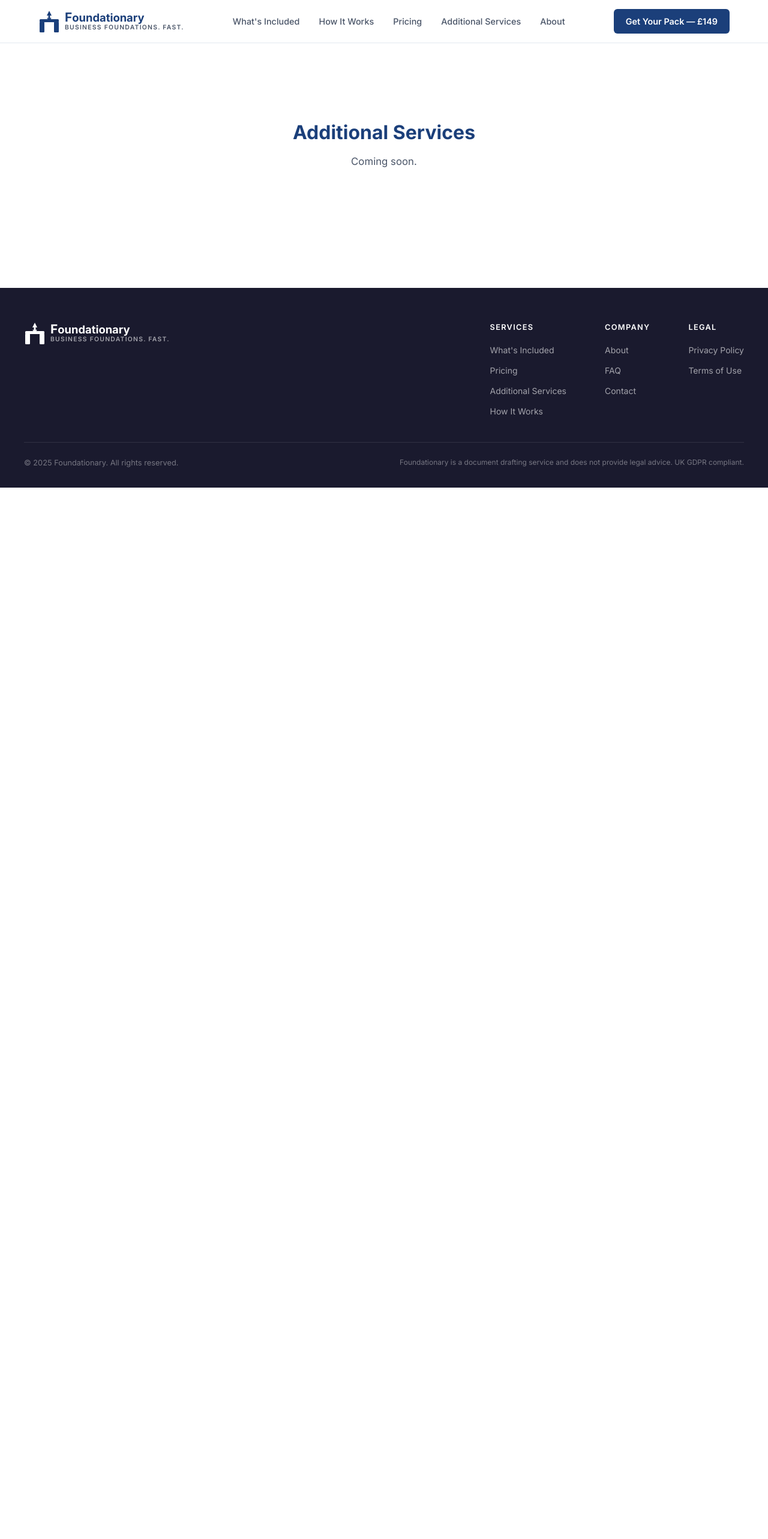
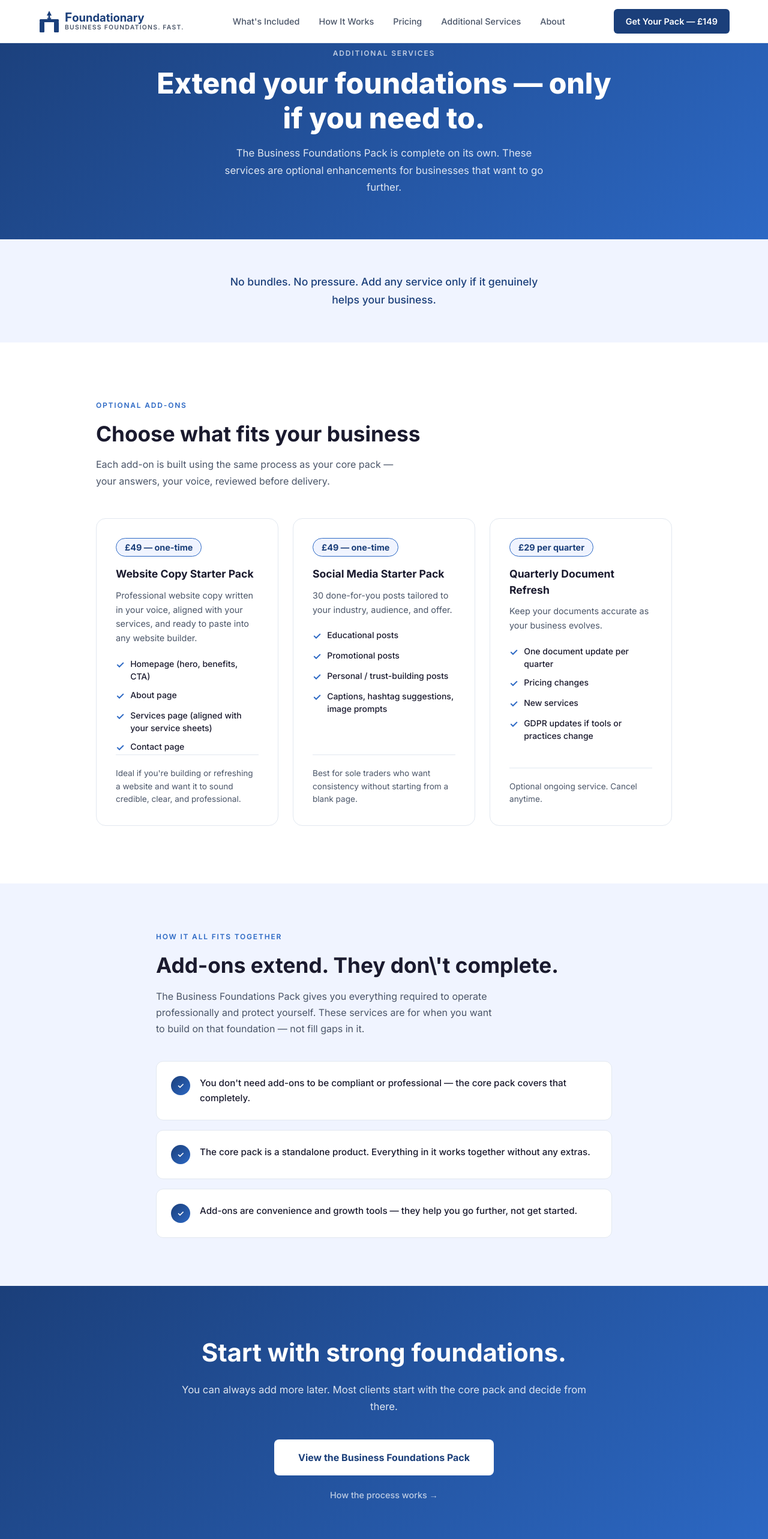
Before and after one commit to FredTheFork/PlanningIndex, a React (Vite) app: page /additional-services in a window 1280 px wide. Shown: the top 2566 px of the page at 60% size. Before the commit the page ends 813 px from the top, so only its background shows below. Built offline with nearby package versions, Linux system fonts and the light colour scheme.

Commit message:
Create Additional Services page

```diff
--- a/src/App.tsx
+++ b/src/App.tsx
@@ -4,6 +4,7 @@ import Layout from './components/Layout';
 import WhatsIncludedPage from './pages/WhatsIncludedPage';
 import PricingPage from './pages/PricingPage';
 import HowItWorksPage from './pages/HowItWorksPage';
+import AdditionalServicesPage from './pages/AdditionalServicesPage';
 import Hero from './components/Hero';
 import SocialProof from './components/SocialProof';
 import Problem from './components/Problem';
@@ -61,7 +62,7 @@ function App() {
           <Route path="/whats-included" element={<WhatsIncludedPage />} />
           <Route path="/pricing" element={<PricingPage />} />
           <Route path="/how-it-works" element={<HowItWorksPage />} />
-          <Route path="/additional-services" element={<PlaceholderPage title="Additional Services" />} />
+          <Route path="/additional-services" element={<AdditionalServicesPage />} />
           <Route path="/about" element={<PlaceholderPage title="About" />} />
           <Route path="/faq" element={<PlaceholderPage title="FAQ" />} />
         </Route>
--- /dev/null
+++ b/src/pages/AdditionalServicesPage.jsx
@@ -0,0 +1,286 @@
+import { Link } from 'react-router-dom';
+
+/* ─── shared ─── */
+
+function SectionLabel({ children }) {
+  return (
+    <span
+      className="font-inter font-semibold text-medium-blue uppercase block mb-3"
+      style={{ fontSize: '0.75rem', letterSpacing: '0.15em' }}
+    >
+      {children}
+    </span>
+  );
+}
+
+/* ─── 1. Page Header ─── */
+
+function PageHeader() {
+  return (
+    <section
+      className="text-center px-6"
+      style={{
+        padding: '80px 0 72px',
+        background: 'linear-gradient(135deg, #1B3F7A 0%, #2C68C4 100%)',
+      }}
+    >
+      <div className="mx-auto" style={{ maxWidth: 800 }}>
+        <span
+          className="font-inter font-semibold uppercase block"
+          style={{
+            fontSize: '0.75rem',
+            letterSpacing: '0.15em',
+            color: 'rgba(255,255,255,0.7)',
+          }}
+        >
+          ADDITIONAL SERVICES
+        </span>
+        <h1
+          className="font-inter font-extrabold text-white mt-3"
+          style={{ fontSize: 'clamp(2rem, 4vw, 3rem)', lineHeight: 1.2 }}
+        >
+          Extend your foundations — only if you need to.
+        </h1>
+        <p
+          className="font-inter font-normal mx-auto mt-4 leading-[1.7]"
+          style={{
+            fontSize: '1.05rem',
+            color: 'rgba(255,255,255,0.85)',
+            maxWidth: 560,
+          }}
+        >
+          The Business Foundations Pack is complete on its own. These services are optional enhancements for businesses that want to go further.
+        </p>
+      </div>
+    </section>
+  );
+}
+
+/* ─── 2. Core Message Strip ─── */
+
+function CoreMessage() {
+  return (
+    <section className="bg-off-white py-14 px-6">
+      <p
+        className="font-inter font-medium text-navy text-center mx-auto leading-[1.7]"
+        style={{ fontSize: '1.1rem', maxWidth: 560 }}
+      >
+        No bundles. No pressure. Add any service only if it genuinely helps your business.
+      </p>
+    </section>
+  );
+}
+
+/* ─── 3. Services Grid ─── */
+
+const services = [
+  {
+    price: '£49 — one-time',
+    title: 'Website Copy Starter Pack',
+    desc: 'Professional website copy written in your voice, aligned with your services, and ready to paste into any website builder.',
+    includes: [
+      'Homepage (hero, benefits, CTA)',
+      'About page',
+      'Services page (aligned with your service sheets)',
+      'Contact page',
+    ],
+    whoFor: 'Ideal if you\'re building or refreshing a website and want it to sound credible, clear, and professional.',
+  },
+  {
+    price: '£49 — one-time',
+    title: 'Social Media Starter Pack',
+    desc: '30 done-for-you posts tailored to your industry, audience, and offer.',
+    includes: [
+      'Educational posts',
+      'Promotional posts',
+      'Personal / trust-building posts',
+      'Captions, hashtag suggestions, image prompts',
+    ],
+    whoFor: 'Best for sole traders who want consistency without starting from a blank page.',
+  },
+  {
+    price: '£29 per quarter',
+    title: 'Quarterly Document Refresh',
+    desc: 'Keep your documents accurate as your business evolves.',
+    includes: [
+      'One document update per quarter',
+      'Pricing changes',
+      'New services',
+      'GDPR updates if tools or practices change',
+    ],
+    whoFor: 'Optional ongoing service. Cancel anytime.',
+  },
+];
+
+function ServicesGrid() {
+  return (
+    <section className="bg-white py-24 px-6">
+      <div className="mx-auto" style={{ maxWidth: 960 }}>
+        <SectionLabel>OPTIONAL ADD-ONS</SectionLabel>
+        <h2
+          className="font-inter font-bold text-dark-text"
+          style={{ fontSize: 'clamp(1.6rem, 3vw, 2.2rem)' }}
+        >
+          Choose what fits your business
+        </h2>
+        <p
+          className="font-inter font-normal text-secondary-text mt-3 leading-[1.7]"
+          style={{ fontSize: '1rem', maxWidth: 520 }}
+        >
+          Each add-on is built using the same process as your core pack — your answers, your voice, reviewed before delivery.
+        </p>
+
+        <div className="grid grid-cols-1 md:grid-cols-3 gap-6 mt-12">
+          {services.map((s) => (
+            <div
+              key={s.title}
+              className="bg-white border border-border rounded-2xl p-8 hover:border-medium-blue hover:shadow-[0_8px_32px_rgba(27,63,122,0.08)] transition-all duration-200 flex flex-col"
+            >
+              <span
+                className="inline-block bg-off-white border border-medium-blue rounded-full font-inter font-bold text-navy self-start"
+                style={{ padding: '4px 14px', fontSize: '0.9rem' }}
+              >
+                {s.price}
+              </span>
+              <h3 className="font-inter font-bold text-dark-text mt-4" style={{ fontSize: '1.1rem' }}>
+                {s.title}
+              </h3>
+              <p
+                className="font-inter font-normal text-secondary-text mt-2.5 leading-[1.65]"
+                style={{ fontSize: '0.9rem' }}
+              >
+                {s.desc}
+              </p>
+              <div className="flex flex-col gap-2.5 mt-5">
+                {s.includes.map((f) => (
+                  <div key={f} className="flex items-start gap-2.5">
+                    <span className="text-medium-blue font-bold shrink-0">✓</span>
+                    <span className="font-inter font-medium text-dark-text" style={{ fontSize: '0.875rem' }}>
+                      {f}
+                    </span>
+                  </div>
+                ))}
+              </div>
+              <div className="border-t border-border mt-6 pt-5 mt-auto">
+                <p className="font-inter font-normal text-secondary-text leading-[1.6]" style={{ fontSize: '0.85rem' }}>
+                  {s.whoFor}
+                </p>
+              </div>
+            </div>
+          ))}
+        </div>
+      </div>
+    </section>
+  );
+}
+
+/* ─── 4. How Add-ons Fit With the Core Pack ─── */
+
+function AddonsContext() {
+  const points = [
+    'You don\'t need add-ons to be compliant or professional — the core pack covers that completely.',
+    'The core pack is a standalone product. Everything in it works together without any extras.',
+    'Add-ons are convenience and growth tools — they help you go further, not get started.',
+  ];
+
+  return (
+    <section className="bg-off-white py-20 px-6">
+      <div className="mx-auto" style={{ maxWidth: 760 }}>
+        <SectionLabel>HOW IT ALL FITS TOGETHER</SectionLabel>
+        <h2
+          className="font-inter font-bold text-dark-text"
+          style={{ fontSize: 'clamp(1.6rem, 3vw, 2.2rem)' }}
+        >
+          Add-ons extend. They don\'t complete.
+        </h2>
+        <p
+          className="font-inter font-normal text-secondary-text mt-3 leading-[1.7]"
+          style={{ fontSize: '1rem', maxWidth: 560 }}
+        >
+          The Business Foundations Pack gives you everything required to operate professionally and protect yourself. These services are for when you want to build on that foundation — not fill gaps in it.
+        </p>
+
+        <div className="flex flex-col gap-4 mt-10">
+          {points.map((p) => (
+            <div
+              key={p}
+              className="bg-white rounded-xl border border-border p-6 flex items-start gap-4"
+            >
+              <div
+                className="w-8 h-8 rounded-full flex items-center justify-center text-white font-inter font-bold shrink-0"
+                style={{
+                  fontSize: '0.8rem',
+                  background: 'linear-gradient(135deg, #1B3F7A, #2C68C4)',
+                }}
+              >
+                ✓
+              </div>
+              <p className="font-inter font-medium text-dark-text leading-[1.6]" style={{ fontSize: '0.95rem' }}>
+                {p}
+              </p>
+            </div>
+          ))}
+        </div>
+      </div>
+    </section>
+  );
+}
+
+/* ─── 5. Final CTA ─── */
+
+function FinalCTA() {
+  return (
+    <section
+      className="text-center px-6"
+      style={{
+        padding: '80px 0',
+        background: 'linear-gradient(135deg, #1B3F7A 0%, #2C68C4 100%)',
+      }}
+    >
+      <div className="mx-auto" style={{ maxWidth: 700 }}>
+        <h2
+          className="font-inter font-bold text-white"
+          style={{ fontSize: 'clamp(1.8rem, 3.5vw, 2.6rem)' }}
+        >
+          Start with strong foundations.
+        </h2>
+        <p
+          className="font-inter font-normal mt-4 leading-[1.7]"
+          style={{ fontSize: '1.05rem', color: 'rgba(255,255,255,0.85)' }}
+        >
+          You can always add more later. Most clients start with the core pack and decide from there.
+        </p>
+        <Link
+          to="/pricing"
+          className="inline-block font-inter font-bold text-navy bg-white rounded-lg hover:bg-[rgba(255,255,255,0.92)] hover:shadow-[0_8px_32px_rgba(0,0,0,0.2)] transition-all duration-200 mt-10"
+          style={{ padding: '18px 40px', fontSize: '1rem', minHeight: 48 }}
+        >
+          View the Business Foundations Pack
+        </Link>
+        <div className="mt-5">
+          <Link
+            to="/how-it-works"
+            className="font-inter font-medium hover:underline"
+            style={{ fontSize: '0.9rem', color: 'rgba(255,255,255,0.7)' }}
+          >
+            How the process works →
+          </Link>
+        </div>
+      </div>
+    </section>
+  );
+}
+
+/* ─── Main Page ─── */
+
+export default function AdditionalServicesPage() {
+  return (
+    <>
+      <PageHeader />
+      <CoreMessage />
+      <ServicesGrid />
+      <AddonsContext />
+      <FinalCTA />
+    </>
+  );
+}
```
